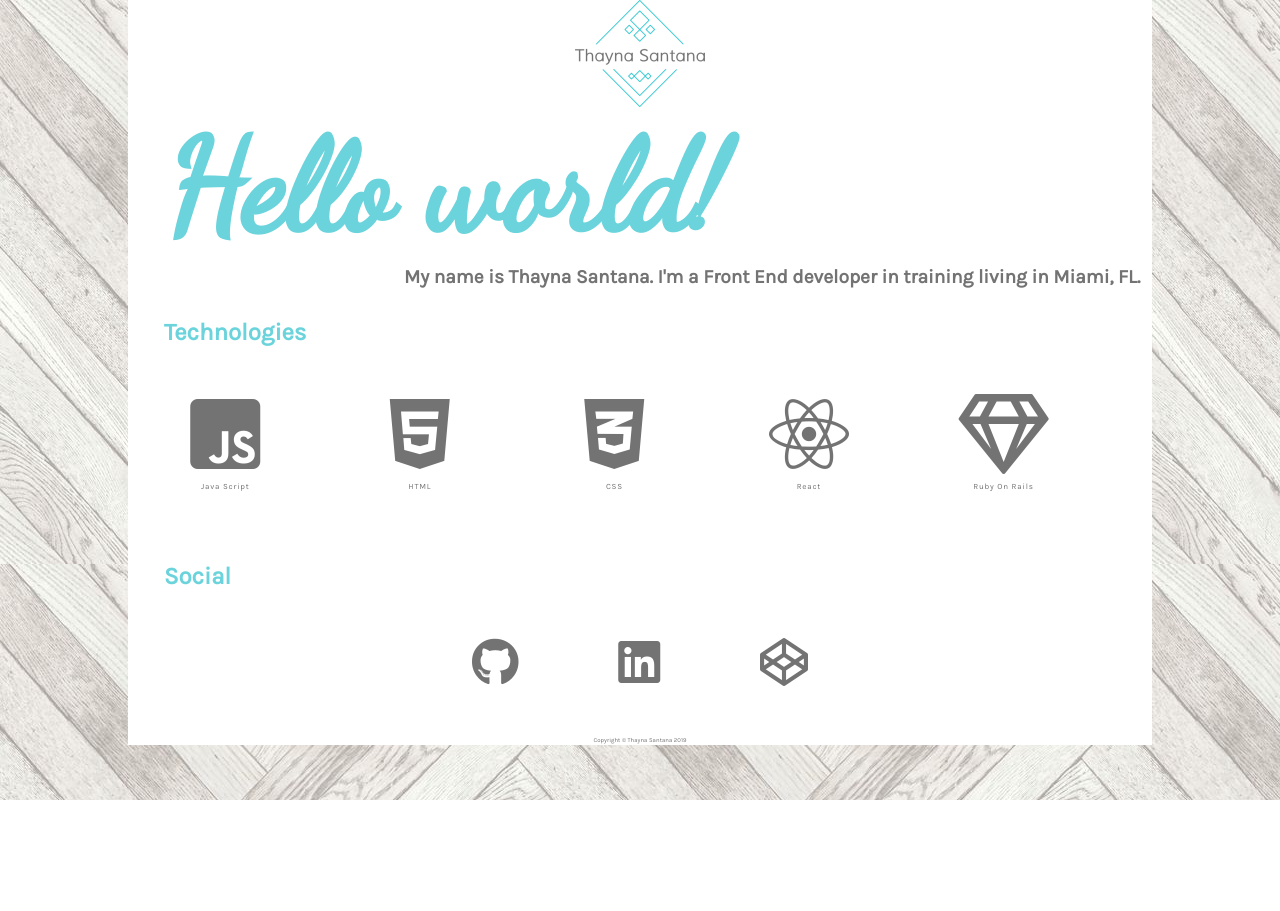
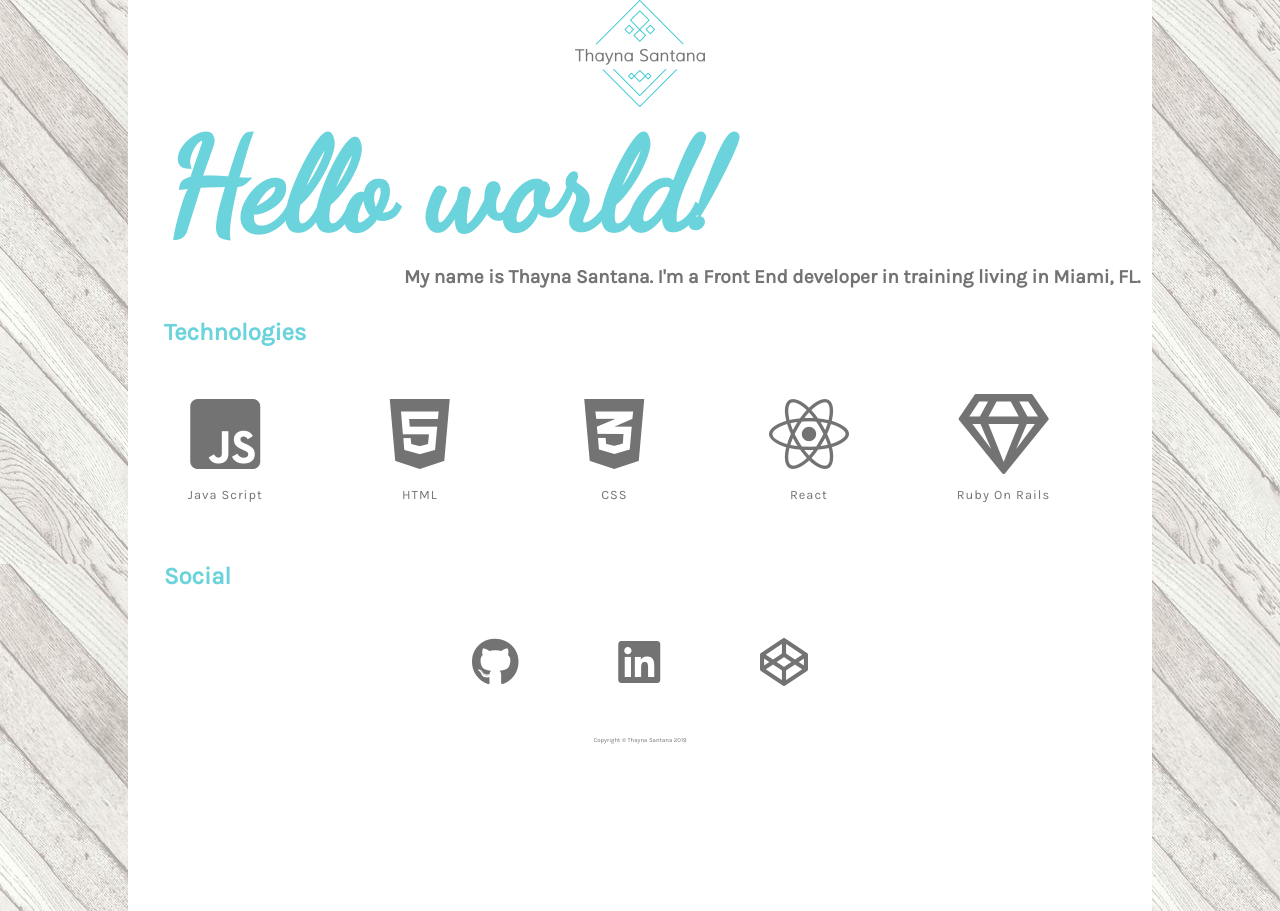
Before and after one commit to thaynamenezes/HTML-portfolio, a plain HTML site: page public/index.html in a window 1280 px wide. Before the commit the page ends 800 px from the top, so only its background shows below. Drawn offline with Linux system fonts and the light colour scheme.

Commit message:
heigth CSS

```diff
--- a/public/style.css
+++ b/public/style.css
@@ -18,6 +18,7 @@ body {
 
 .principal {
   width: 80%;
+  height: 100%;
   text-align: center;
   background-color: white;
   position: absolute;
@@ -54,8 +55,8 @@ body {
 }
 
 .language-title {
-    letter-spacing: 0.1em;
-    font-size: 0.5em;
+    letter-spacing: 0.08em;
+    font-size: 0.8em;
   }
 
 .links-head {
@@ -65,6 +66,7 @@ body {
   color:#6ad3db;
   font-size: 1.5em;
 }
+
 .links i {
     padding: 0 1em 1em;
 }
```
